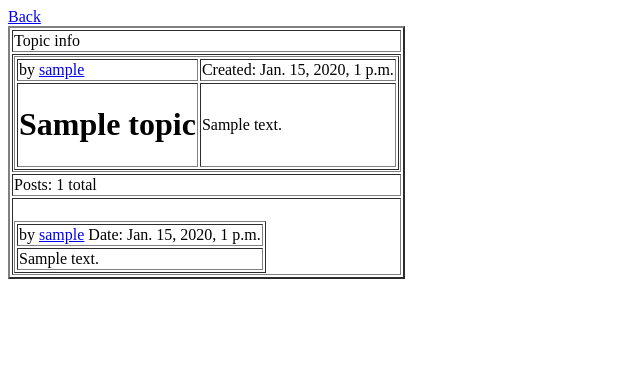
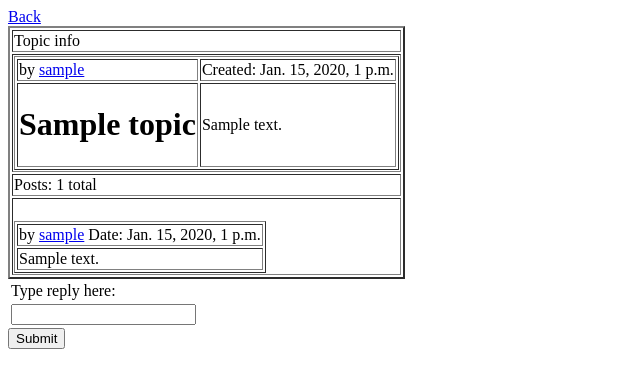
Before and after one commit to caturnix/SmplBB, a Django app: page /topic/1/ in a window 1280 px wide. Shown: the top 388 px of the page, without its empty margins (0-640 px from the left). Run offline with Django 3.2, Linux system fonts and the light colour scheme; tables that the repository leaves empty hold one stand-in row (values such as "Sample post").

Commit message:
added quick reply functionality

```diff
--- a/core/templates/core/index.html
+++ b/core/templates/core/index.html
@@ -18,5 +18,6 @@
 {% else %}
     <p>No topics are available.</p>
 {% endif %}
+
 </body>
 </html>
--- a/core/templates/core/topic.html
+++ b/core/templates/core/topic.html
@@ -24,13 +24,13 @@
     </table></td></tr>
         <tr>
         <td>
-        Posts: {{ posts_list.count }} total
+        Posts: {{ post_list.count }} total
         </td>
         </tr>
         <tr>
         <td>
             <table border="1">
-                {% for post in posts_list %}
+                {% for post in post_list %}
                     <tr>
                         <h4>
                         <td>by <a href="/user/{{ post.author }}/">{{ post.author }}</a>
@@ -49,5 +49,20 @@
     <p>No such topic exists.</p>
 {% endif %}
 
+{% if error_message %}<p><strong>{{ error_message }}</strong></p>{% endif %}
+
+<form action="{% url 'core:reply' topic.id %}" method="post">
+{% csrf_token %}
+    <table>
+        <tr>
+            <td>Type reply here:</td>
+        </tr>
+        <tr>
+            <td><input type="text" name="reply_content"/></td>
+        </tr>
+    </table>
+
+<input type="submit" value="Submit" />
+</form>
 </body>
 </html>
--- a/core/urls.py
+++ b/core/urls.py
@@ -12,4 +12,5 @@ urlpatterns = patterns('',
 
     url(r'^(?P<topic_id>\d+)/$', views.topic, name='topic'),
 
+    url(r'^(?P<topic_id>\d+)/reply/$', views.reply, name='reply'),
 )
--- a/core/views.py
+++ b/core/views.py
@@ -2,8 +2,10 @@
 
 
 from django.shortcuts import render, get_object_or_404
-
-from core.models import Topic,Post
+from django.http import HttpResponseRedirect, HttpResponse
+from django.core.urlresolvers import reverse
+from core.models import Topic, Post
+from datetime import datetime
 
 
 def index(request):
@@ -17,8 +19,25 @@ def index(request):
 
 
 def topic(request, topic_id):
-    topic = get_object_or_404(Topic, pk=topic_id)
-    post = Post.objects.filter(topic=topic_id).order_by('-pub_date')
-    return render(request, 'core/topic.html', {'topic': topic,
-                                               'posts_list': post,
-                                               })
+    displayed_topic = get_object_or_404(Topic, pk=topic_id)
+    displayed_post = Post.objects.filter(topic=topic_id).order_by('pub_date')
+    return render(request, 'core/topic.html', {'topic': displayed_topic,
+                                               'post_list': displayed_post,
+    })
+
+
+def reply(request, topic_id):
+    displayed_topic = get_object_or_404(Topic, pk=topic_id)
+    displayed_posts = Post.objects.filter(topic=topic_id).order_by('pub_date')
+    newreply_content = request.POST['reply_content']
+    if not newreply_content:
+        error = "Please enter text"
+        return render(request, 'core/topic.html', {'topic': displayed_topic,
+                                                   'post_list': displayed_posts,
+                                                   'error_message': error,
+        })
+    else:
+        newreply = Post(author=displayed_posts[0].author, topic=displayed_topic, content=newreply_content,
+                        pub_date=datetime.now())
+        newreply.save()
+        return HttpResponseRedirect(reverse('core:topic', args=topic_id))
```
